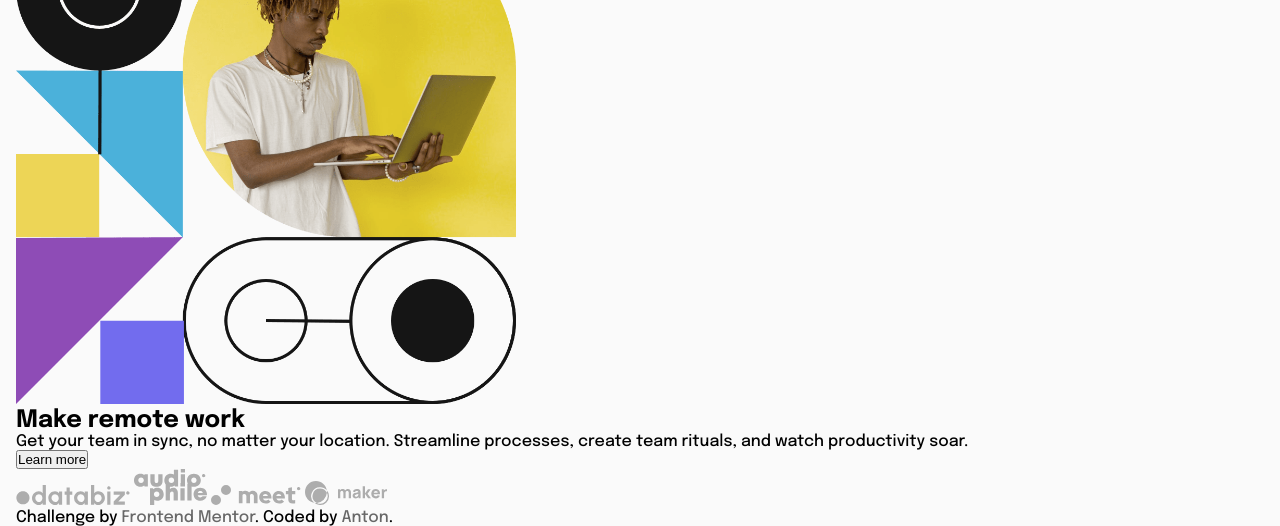
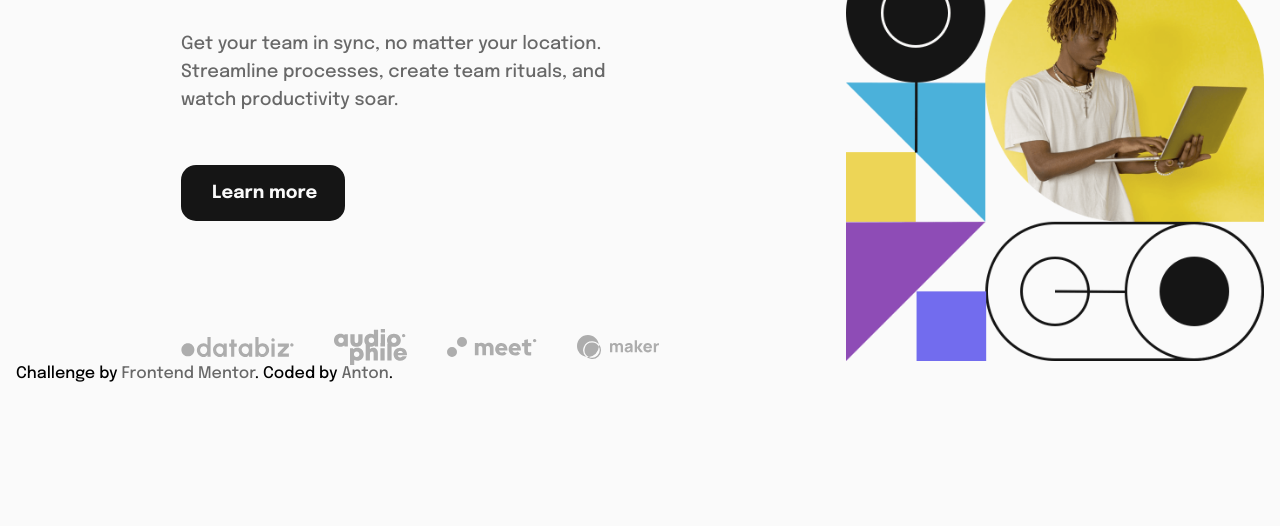
Before and after one commit to AntonWelliver/page-dropdown, a plain HTML site: page index.html in a window 1280 px wide. Shown: the part 341-867 px from the top of the page. After the commit the page ends 800 px from the top, so only its background shows below. Drawn offline with Linux system fonts and the light colour scheme.

Commit message:
finished desktop layout

```diff
--- a/index.html
+++ b/index.html
@@ -91,28 +91,30 @@
 				</div>
 			</header>
 
-			<section>
-				<div>
-					<img
-						src="images/image-hero-desktop.png"
-						alt="hero picture"
-						class="hero-img"
-					/>
-				</div>
-				<div>
+			<section class="page-container">
+				<div class="main-content-container">
+					<div class="main-content">
 						<h1>Make remote work</h1>
 						<p>
 							Get your team in sync, no matter your location.
 							Streamline processes, create team rituals, and watch
 							productivity soar.
 						</p>
-					<button>Learn more</button>
+						<button class="learn-more-button">Learn more</button>
 					</div>
-				<div>
+					<div class="product-list">
 						<img src="images/client-databiz.svg" alt="" />
 						<img src="images/client-audiophile.svg" alt="" />
 						<img src="images/client-meet.svg" alt="" />
 						<img src="images/client-maker.svg" alt="" />
+					</div>
+				</div>
+				<div class="desktop-img">
+					<img
+						src="images/image-hero-desktop.png"
+						alt="hero picture"
+						class="hero-img"
+					/>
 				</div>
 			</section>
 
--- a/style.css
+++ b/style.css
@@ -56,6 +56,7 @@ a:hover,
 	left: -75px;
 	background: white;
 	border-radius: 10px;
+	display: none;
 }
 
 .features-dropdown li {
@@ -138,3 +139,71 @@ a:hover,
 	gap: 40px;
 	padding-right: 40px;
 }
+
+.page-container {
+	display: flex;
+	gap: 125px;
+	margin-top: 67px;
+}
+
+.main-content-container {
+	display: flex;
+	flex-direction: column;
+	max-width: 540px;
+	justify-content: flex-end;
+	margin-left: 165px;
+}
+
+.main-content {
+	margin-bottom: 108px;
+}
+
+.main-content h1 {
+	font-weight: bold;
+	font-size: 80px;
+	line-height: 1;
+	margin-bottom: 48px;
+}
+
+.main-content p {
+	color: var(--medium-gray);
+	font-size: 18px;
+	line-height: 1.55;
+	max-width: 445px;
+	margin-bottom: 51px;
+}
+
+.learn-more-button {
+	background-color: var(--almost-black);
+	color: var(--almost-white);
+	font-weight: bold;
+	font-size: 18px;
+	line-height: 1.55;
+	border-radius: 15px;
+	padding: 15px 28px 13px 31px;
+	border: none;
+	font-family: inherit;
+}
+
+.product-list {
+	display: flex;
+	max-width: 478px;
+	max-height: 36px;
+	gap: 40px;
+	align-items: center;
+	justify-content: center;
+	margin-right: auto;
+}
+
+.product-list img {
+	max-width: 113px;
+}
+
+.desktop-img {
+	max-width: 480px;
+	max-height: 640px;
+}
+
+.desktop-img img {
+	width: 100%;
+}
```
Lines whose indentation alone changed are shown as unchanged.
